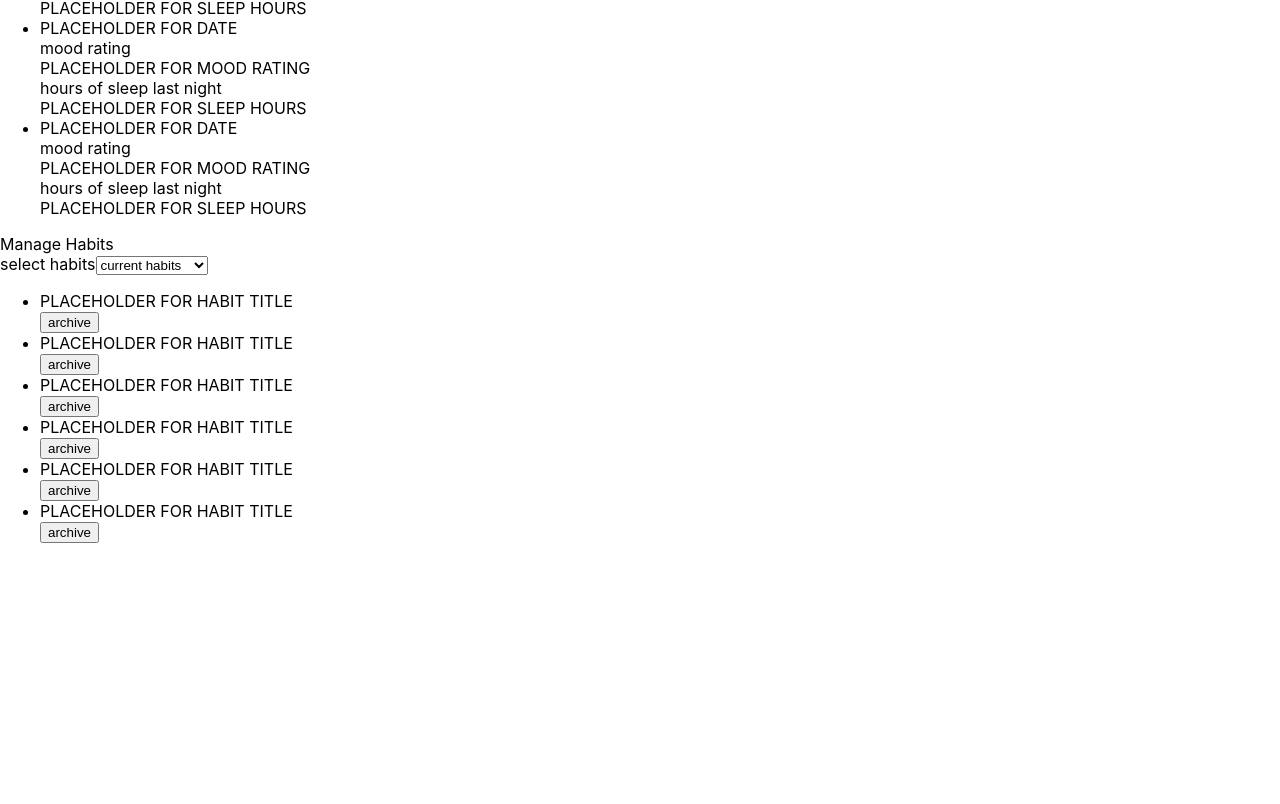
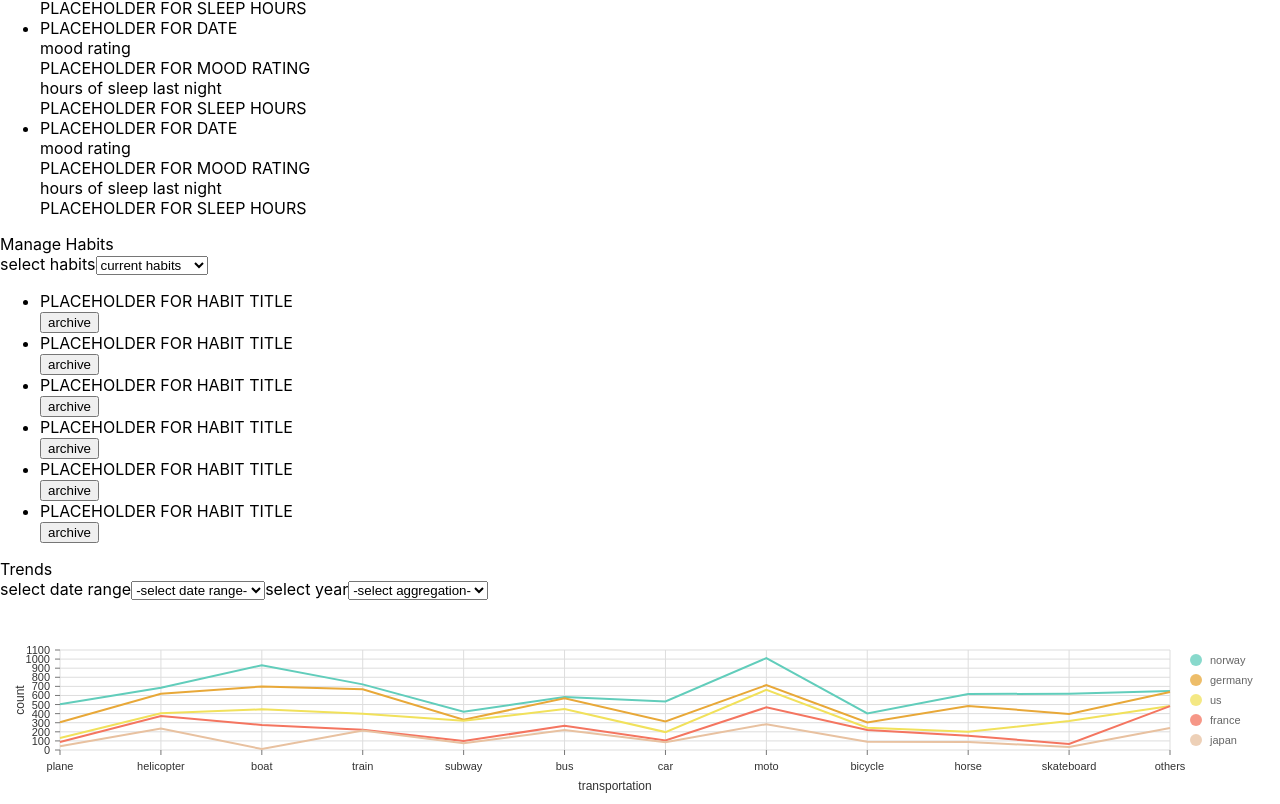
Before and after one commit to billyott/twelve-months-client, a React (Create React App) app: page / in a window 1280 px wide. Shown: the part 1995-2799 px from the top of the page. Before the commit the page ends 2538 px from the top, so only its background shows below. Built offline with nearby package versions, Linux system fonts and the light colour scheme.

Commit message:
nivo cleanup

```diff
--- a/package.json
+++ b/package.json
@@ -4,6 +4,7 @@
   "private": true,
   "dependencies": {
     "@nivo/api": "^0.66.0",
+    "@nivo/core": "^0.66.0",
     "@nivo/line": "^0.66.0",
     "@testing-library/jest-dom": "^5.11.4",
     "@testing-library/react": "^11.1.0",
--- a/src/App.js
+++ b/src/App.js
@@ -1,12 +1,13 @@
 // import { BrowserRouter, Switch, Route, Redirect } from 'react-router-dom'
-
-import LoginContainer from './containers/login-container';
 import Header from './components/header';
 import NavBar from './components/nav-bar';
+import LoginContainer from './containers/login-container';
 import HomepageContainer from './containers/homepage-container';
 import DayDetailsContainer from './containers/day-details-container';
 import AllDaysContainer from './containers/all-days-container';
 import ManageHabitsContainer from './containers/manage-habits-container';
+import TrendContainer from './containers/trend-container'
+
 import './App.css';
 
 function App() {
@@ -20,6 +21,7 @@ function App() {
             <DayDetailsContainer />
             <AllDaysContainer />
             <ManageHabitsContainer />
+            <TrendContainer />
         </div>
     );
 }
--- /dev/null
+++ b/src/components/line-graph.js
@@ -0,0 +1,72 @@
+// install (please make sure versions match peerDependencies)
+// yarn add @nivo/core @nivo/line
+import { ResponsiveLine } from '@nivo/line'
+// make sure parent container have a defined height when using
+// responsive component, otherwise height will be 0 and
+// no chart will be rendered.
+// website examples showcase many properties,
+// you'll often use just a few of them.
+
+const LineGraph = ({ data = [] /* see data tab */ }) => (
+    <ResponsiveLine
+        data={data}
+        margin={{ top: 50, right: 110, bottom: 50, left: 60 }}
+        xScale={{ type: 'point' }}
+        yScale={{ type: 'linear', min: 'auto', max: 'auto', stacked: true, reverse: false }}
+        yFormat=" >-.2f"
+        axisTop={null}
+        axisRight={null}
+        axisBottom={{
+            orient: 'bottom',
+            tickSize: 5,
+            tickPadding: 5,
+            tickRotation: 0,
+            legend: 'transportation',
+            legendOffset: 36,
+            legendPosition: 'middle'
+        }}
+        axisLeft={{
+            orient: 'left',
+            tickSize: 5,
+            tickPadding: 5,
+            tickRotation: 0,
+            legend: 'count',
+            legendOffset: -40,
+            legendPosition: 'middle'
+        }}
+        pointSize={10}
+        pointColor={{ theme: 'background' }}
+        pointBorderWidth={2}
+        pointBorderColor={{ from: 'serieColor' }}
+        pointLabelYOffset={-12}
+        useMesh={true}
+        legends={[
+            {
+                anchor: 'bottom-right',
+                direction: 'column',
+                justify: false,
+                translateX: 100,
+                translateY: 0,
+                itemsSpacing: 0,
+                itemDirection: 'left-to-right',
+                itemWidth: 80,
+                itemHeight: 20,
+                itemOpacity: 0.75,
+                symbolSize: 12,
+                symbolShape: 'circle',
+                symbolBorderColor: 'rgba(0, 0, 0, .5)',
+                effects: [
+                    {
+                        on: 'hover',
+                        style: {
+                            itemBackground: 'rgba(0, 0, 0, .03)',
+                            itemOpacity: 1
+                        }
+                    }
+                ]
+            }
+        ]}
+    />
+)
+
+export default LineGraph
--- a/src/containers/trend-container.js
+++ b/src/containers/trend-container.js
@@ -1,35 +1,36 @@
-import React from 'react';
+import React, { useState } from 'react';
+
+import LineGraph from '../components/line-graph';
+import { data } from '../lib/test-data';
 
 import './trend-container.scss';
 
 
-class TrendContainer extends React.Component{
+function TrendContainer() {
+    const [dateRange, setDateRange] = useState(''),
+          [aggregation, setAggregation] = useState(''),
+          [formData, setFormData] = useState({});
 
-    state = {
-        dateRange: '',
-        aggregation: ''
-    };
 
-    handleInputUpdate = (e) => {
-        this.setState({
-            [e.target.name]: e.target.value,
+    const handleInputUpdate = (e) => {
+        setFormData(currentFormData => {
+            return { ...currentFormData, [e.target.name]: e.target.value }
         });
     };
 
-    render () {
         return (
             <div className="trend-container">
                 <div className="trend-container__header-items">
                     <div className="trend-container__header">Trends</div>
                     <div className="trend-container__filters">
                         <label className="trend-container__label">select date range</label>
-                        <select className="trend-container__filter" defaultValue="" onChange={this.handleInputUpdate}>
-                            <option disabled={true} value={this.state.month}>-select date range-</option>
+                        <select className="trend-container__filter" defaultValue="" onChange={handleInputUpdate}>
+                            <option disabled={true} value={formData.month || ''}>-select date range-</option>
                             <option value="November">November</option>
                         </select>
                         <label className="trend-container__label">select year</label>
-                        <select className="trend-container__filter" defaultValue="" onChange={this.handleInputUpdate}>
-                            <option disabled={true} value={this.state.year}>-select aggregation-</option>
+                        <select className="trend-container__filter" defaultValue="" onChange={handleInputUpdate}>
+                            <option disabled={true} value={formData.year || ''}>-select aggregation-</option>
                             <option value="year">day</option>
                             <option value="week">week</option>
                             <option value="month">month</option>
@@ -37,10 +38,10 @@ class TrendContainer extends React.Component{
                     </div>
                 </div>
                 <div className="trend-container__graph-container">
+                    <LineGraph {...{ data }} />
                 </div>
             </div>
         );
-    }
 
 }
 
--- a/src/containers/trend-container.scss
+++ b/src/containers/trend-container.scss
@@ -0,0 +1,5 @@
+.trend-container {
+    &__graph-container {
+        height: 200px
+    }
+}
```
Also changed, not shown: src/components/line-graph.scss (added), src/lib/test-data.js (added), 2 other files (tests, documents, lock files or other folders).
